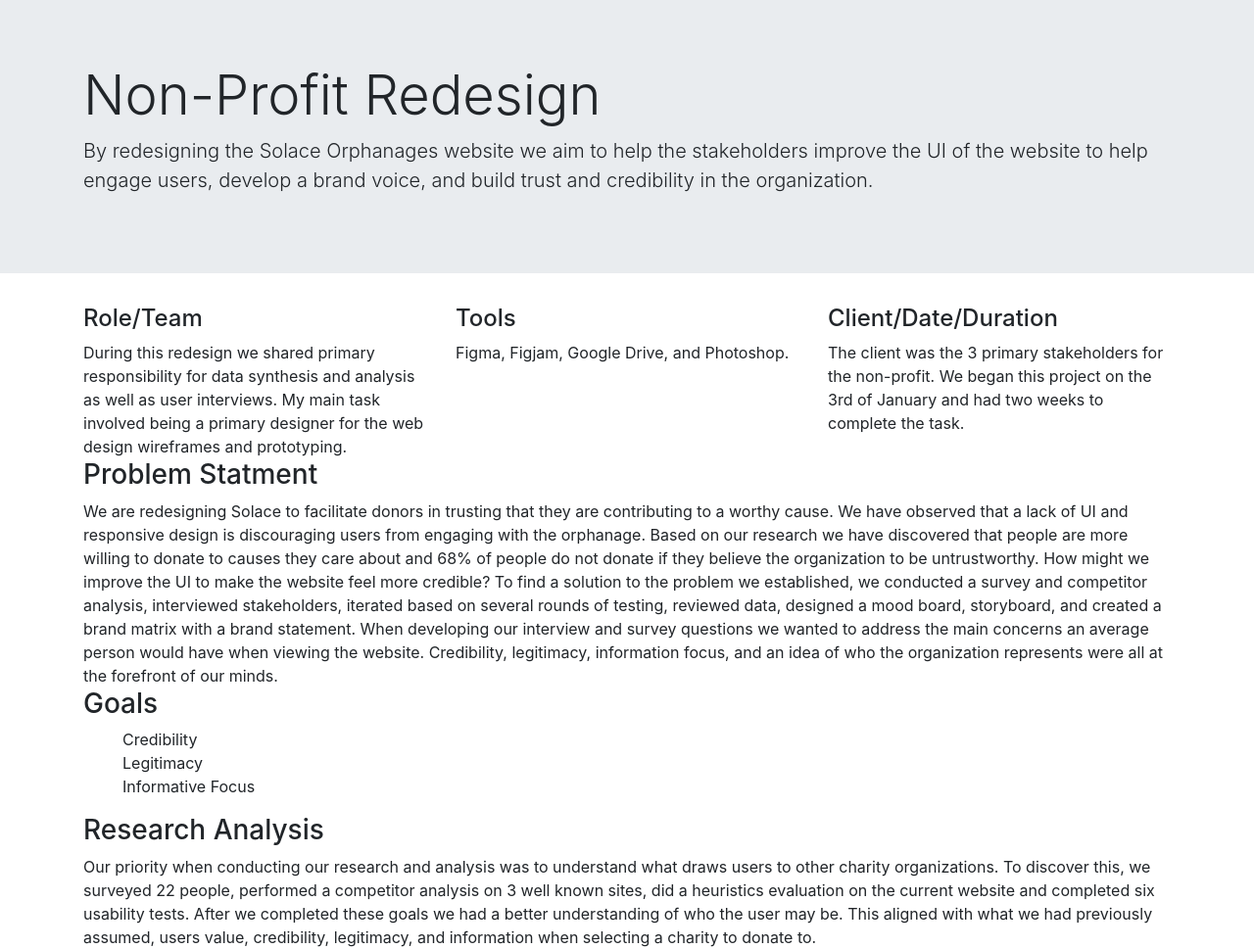
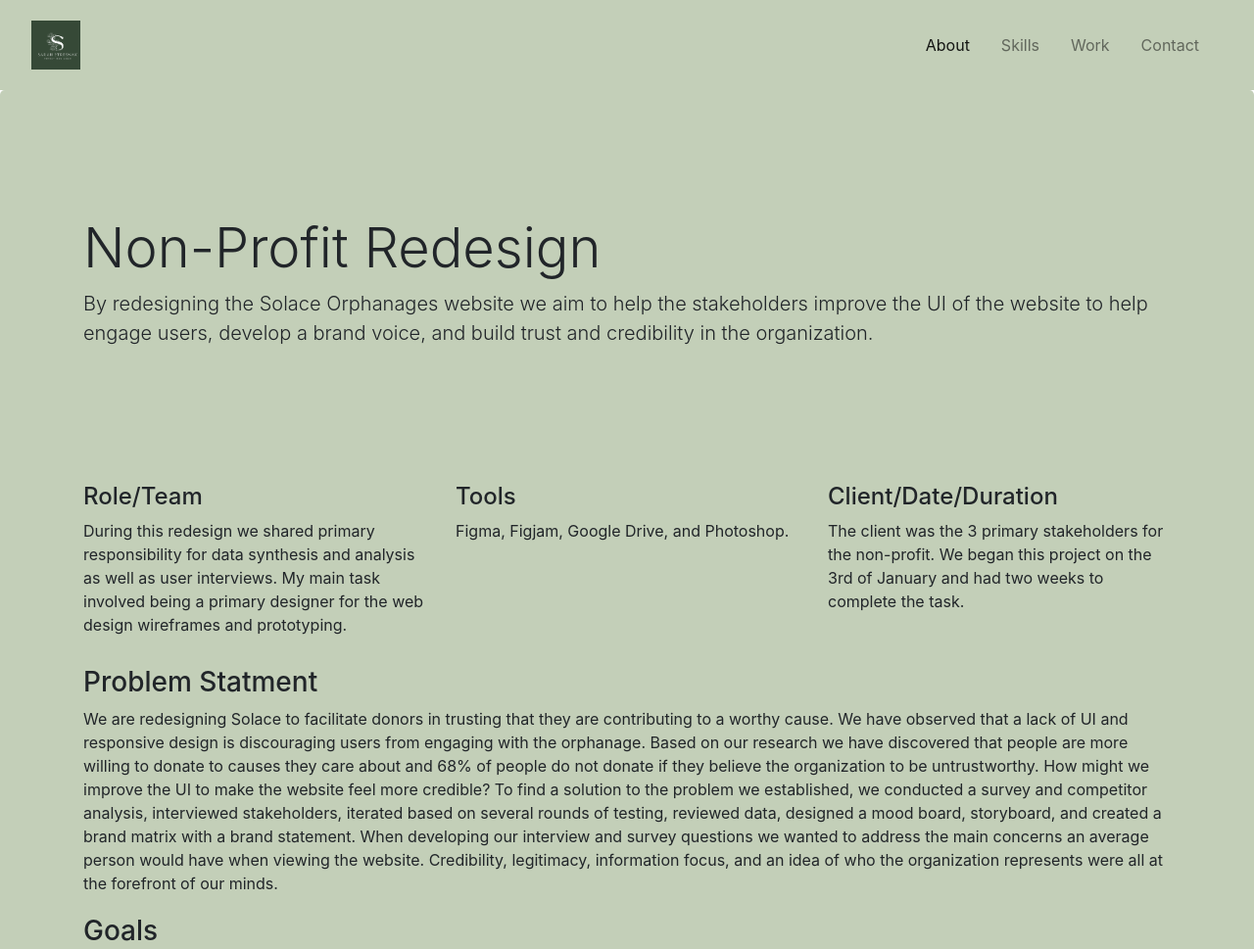
Before and after one commit to sstresnak/UX_UI_HW20, a plain HTML site: page index.html in a window 1280 px wide. Shown: the top 969 px of the page at 98% size. Drawn offline with nearby package versions, Linux system fonts and the light colour scheme.

Commit message:
background color/spacing

```diff
--- a/css/style.css
+++ b/css/style.css
@@ -1,3 +1,27 @@
 .no-bullets {
     list-style-type: none;
 }
+
+.navbar {
+    background-color: #C3CFB8;
+    ;
+}
+.navbar nav {
+    background-color: #C3CFB8 !important;
+}
+.jumbotron {
+    background-color:#C3CFB8 !important;
+    margin-bottom: 50px ;
+}
+.information {
+    background-color: #C3CFB8;
+    padding: 20px;
+    margin-top: -100px;
+}
+
+.row {
+    margin-bottom: 20px;
+}
+.col-md-4 {
+    padding: 10px;
+  }
--- a/index.html
+++ b/index.html
@@ -11,6 +11,33 @@
 </head>
 
 <body>
+  <section class="navbar">
+    <nav class="navbar navbar-expand-lg navbar-light bg-light container-fluid">
+      <a class="navbar-brand" href="#">
+      <img src="images/Logo.png" height="50">
+      </a>
+      <button class="navbar-toggler" type="button" data-toggle="collapse" data-target="#navbarNav" aria-controls="navbarNav" aria-expanded="false" aria-label="Toggle navigation">
+        <span class="navbar-toggler-icon"></span>
+      </button>
+      <div class="collapse navbar-collapse" id="navbarNav">
+        <ul class="navbar-nav ml-auto">
+          <li class="nav-item active">
+            <a class="nav-link mr-3" href="#">About <span class="sr-only">(current)</span></a>
+          </li>
+          <li class="nav-item">
+            <a class="nav-link mr-3" href="#">Skills</a>
+          </li>
+          <li class="nav-item">
+            <a class="nav-link mr-3" href="#">Work</a>
+          </li>
+          <li class="nav-item">
+            <a class="nav-link mr-3" href="#">Contact</a>
+          </li>
+        </ul>
+      </div>
+    </nav>
+  </section>
+  <section class="jumbotron">
   <div class="jumbotron jumbotron-fluid">
     <div class="container">
       <h1 class="display-4">Non-Profit Redesign</h1>
@@ -18,6 +45,8 @@
         website to help engage users, develop a brand voice, and build trust and credibility in the organization.</p>
     </div>
   </div>
+</section>
+  <section class="information">
     <div class="container">
       <div class="row">
         <div class="col-md-4 role">
@@ -38,13 +67,15 @@
       <div class="row">
         <div class="col-md-12 problem">
           <h3>Problem Statment</h3>
-        We are redesigning Solace to facilitate donors in trusting that they are contributing to a worthy cause. We have
+          We are redesigning Solace to facilitate donors in trusting that they are contributing to a worthy cause. We
+          have
           observed that a lack of UI and responsive design is discouraging users from engaging with the orphanage. Based
           on our research we have discovered that people are more willing to donate to causes they care about and 68% of
           people do not donate if they believe the organization to be untrustworthy. How might we improve the UI to make
           the website feel more credible?
           To find a solution to the problem we established, we conducted a survey and competitor analysis, interviewed
-        stakeholders, iterated based on several rounds of testing, reviewed data, designed a mood board, storyboard, and
+          stakeholders, iterated based on several rounds of testing, reviewed data, designed a mood board, storyboard,
+          and
           created a brand matrix with a brand statement. When developing our interview and survey questions we wanted to
           address the main concerns an average person would have when viewing the website. Credibility, legitimacy,
           information focus, and an idea of who the organization represents were all at the forefront of our minds.
@@ -63,56 +94,93 @@
       <div class="row">
         <div class="col-md-12">
           <h3>Research Analysis</h3>
-        Our priority when conducting our research and analysis was to understand what draws users to other charity organizations. To discover this,  we surveyed 22 people, performed a competitor analysis on 3 well known sites, did a heuristics evaluation on the current website and completed six usability tests. After we completed these goals we had a better understanding of who the user may be. This aligned with what we had previously assumed, users value, credibility, legitimacy, and information when selecting a charity to donate to.
+          Our priority when conducting our research and analysis was to understand what draws users to other charity
+          organizations. To discover this, we surveyed 22 people, performed a competitor analysis on 3 well known sites,
+          did a heuristics evaluation on the current website and completed six usability tests. After we completed these
+          goals we had a better understanding of who the user may be. This aligned with what we had previously assumed,
+          users value, credibility, legitimacy, and information when selecting a charity to donate to.
         </div>
       </div>
       <div class="row">
         <div class="col-md-12">
           <h3>User Persona</h3>
-        When narrowing down a user persona for the Solace website our team felt it was important to emphasis the heart behind charities. Most of these humanitarian organizations rely on peoples donations to keep up costs. Our persona is tech savvy, stays up to date on current events, gives back to their community, understand the impact they are making, and try's to make the world a better place.
+          When narrowing down a user persona for the Solace website our team felt it was important to emphasis the heart
+          behind charities. Most of these humanitarian organizations rely on peoples donations to keep up costs. Our
+          persona is tech savvy, stays up to date on current events, gives back to their community, understand the
+          impact they are making, and try's to make the world a better place.
         </div>
       </div>
       <div class="row">
         <div class="col-md-12">
           <h3>User Flow</h3>
-          After the interview with the stakeholders we understood how they wanted the website to look. They wanted to focus almost all efforts into a donation flow. I held exclusive proprietorship over the assigned responsibility of the user flow, and this helped me focus in on the user’s desired path. The stakeholders were discussing different payment methods that the user could user on the website so I integrated that into the flow. The stakeholders were uninterested in keeping a prayer partners list but do to our research we knew how important the users value being kept up to dat on where their donations are going so I also implemented that into the flow.
+          After the interview with the stakeholders we understood how they wanted the website to look. They wanted to
+          focus almost all efforts into a donation flow. I held exclusive proprietorship over the assigned
+          responsibility of the user flow, and this helped me focus in on the user’s desired path. The stakeholders were
+          discussing different payment methods that the user could user on the website so I integrated that into the
+          flow. The stakeholders were uninterested in keeping a prayer partners list but do to our research we knew how
+          important the users value being kept up to dat on where their donations are going so I also implemented that
+          into the flow.
         </div>
       </div>
       <div class="row">
         <div class="col-md-12">
           <h3>Concepts, Sketching, Wireframes</h3>
-            When developing the website layout our team unanimously agreed that the whole site needed to be reworked. After comparing it to other sites and knowing we had to include a focus on donations we really wanted to grab the users attention. A hero image at the top to engage the user right away followed quickly about who the organization is and why you should donate. We included the donate button at the top and the middle of the page for easy access as well.  We focused on legitimizing the checkout process by cross referencing several existing UI designs.
+          When developing the website layout our team unanimously agreed that the whole site needed to be reworked.
+          After comparing it to other sites and knowing we had to include a focus on donations we really wanted to grab
+          the users attention. A hero image at the top to engage the user right away followed quickly about who the
+          organization is and why you should donate. We included the donate button at the top and the middle of the page
+          for easy access as well. We focused on legitimizing the checkout process by cross referencing several existing
+          UI designs.
         </div>
       </div>
       <div class="row">
         <div class="col-md-12">
           <h3>Concepts, Sketching, Wireframes</h3>
-              When developing the website layout our team unanimously agreed that the whole site needed to be reworked. After comparing it to other sites and knowing we had to include a focus on donations we really wanted to grab the users attention. A hero image at the top to engage the user right away followed quickly about who the organization is and why you should donate. We included the donate button at the top and the middle of the page for easy access as well.  We focused on legitimizing the checkout process by cross referencing several existing UI designs.
+          When developing the website layout our team unanimously agreed that the whole site needed to be reworked.
+          After comparing it to other sites and knowing we had to include a focus on donations we really wanted to grab
+          the users attention. A hero image at the top to engage the user right away followed quickly about who the
+          organization is and why you should donate. We included the donate button at the top and the middle of the page
+          for easy access as well. We focused on legitimizing the checkout process by cross referencing several existing
+          UI designs.
         </div>
       </div>
       <div class="row">
         <div class="col-md-12">
           <h3>Visual Designs & Prototype</h3>
-              The next plan of action was to create color palettes and typography that would help communicate the brands identity and also give the product an exciting feel.
+          The next plan of action was to create color palettes and typography that would help communicate the brands
+          identity and also give the product an exciting feel.
         </div>
       </div>
       <div class="row">
         <div class="col-md-12">
           <h3>Test: Validation, Usability, and Feedback</h3>
-              As we iterated and changed the layout of the page we noticed that we were receiving a majority of positive feedback. The main changes our team made based on suggestions we layout, text length, color, and alignment.
-              The interviews lasted only a couple of minutes and everyone was able to quickly go through the checkout process when following the donation flow just as the stakeholders requested.
+          As we iterated and changed the layout of the page we noticed that we were receiving a majority of positive
+          feedback. The main changes our team made based on suggestions we layout, text length, color, and alignment.
+          The interviews lasted only a couple of minutes and everyone was able to quickly go through the checkout
+          process when following the donation flow just as the stakeholders requested.
         </div>
       </div>
       <div class="row">
         <div class="col-md-12">
           <h3>Changes & Conclusion</h3>
-              As the project progressed I took a more featured role for developing the web design while another team member undertook the mobile version. Our third member had personal ties to the stakeholders and she kept us on track with their idea’s. A couple days before the project was due the team member in charge of the mobile design reached out wanting my feedback on the design since I hadn't seen it yet and I was established as the member making design decisions. The UI of the mobile did not match the website  and I had to help coach them through the necessary changes and how the original was poorly developed and did not meet accessibility standards. In the end, the mobile version is a variation of the website. I would have liked to work longer with my team mate but I had to prioritize my own tasks in order for the project to be submitted on time.
-              In conclusion, the website and mobile versions were created through careful consideration of the stakeholder's wants and ideas while incorporating modern UX and UI principles. The current high-fidelity models have received positive feedback but need to be presented to the stakeholders. The next step for further development would be conducting another stakeholder meeting to see if the current website meets their expectations and needs. Then based on their responses either more testing and iterating would need to be conducted or the process of talking to a web developer would need to start.
-
+          As the project progressed I took a more featured role for developing the web design while another team member
+          undertook the mobile version. Our third member had personal ties to the stakeholders and she kept us on track
+          with their ideas. A couple days before the project was due the team member in charge of the mobile design
+          reached out wanting my feedback on the design since I hadn't seen it yet and I was established as the member
+          making design decisions. The UI of the mobile did not match the website and I had to help coach them through
+          the necessary changes and how the original was poorly developed and did not meet accessibility standards. In
+          the end, the mobile version is a variation of the website. I would have liked to work longer with my team mate
+          but I had to prioritize my own tasks in order for the project to be submitted on time.
+          In conclusion, the website and mobile versions were created through careful consideration of the stakeholder's
+          wants and ideas while incorporating modern UX and UI principles. The current high-fidelity models have
+          received positive feedback but need to be presented to the stakeholders. The next step for further development
+          would be conducting another stakeholder meeting to see if the current website meets their expectations and
+          needs. Then based on their responses either more testing and iterating would need to be conducted or the
+          process of talking to a web developer would need to start.
         </div>
       </div>
     </div>
-
+  </section>
 
 </body>
 <script src="https://cdn.jsdelivr.net/npm/jquery@3.5.1/dist/jquery.slim.min.js"
```
Also changed, not shown: images/Logo.png (added). Lines whose indentation alone changed are shown as unchanged.
